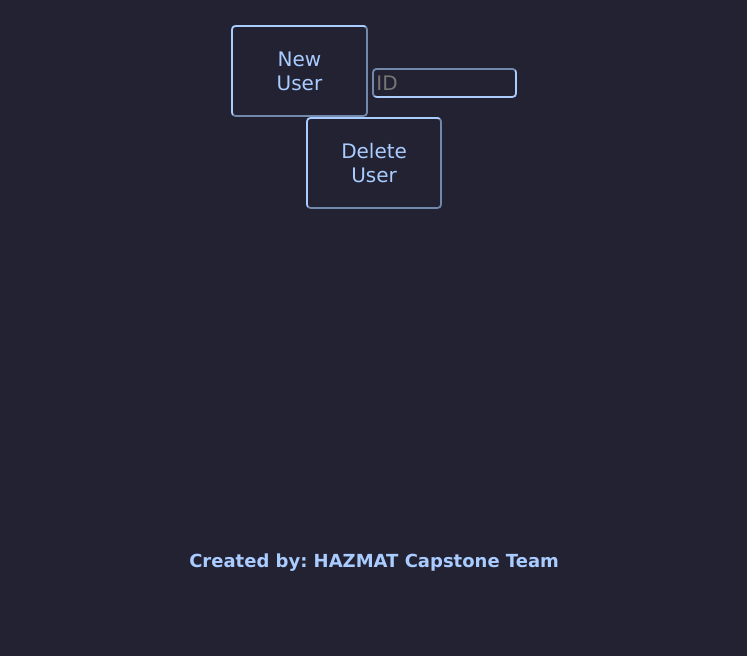
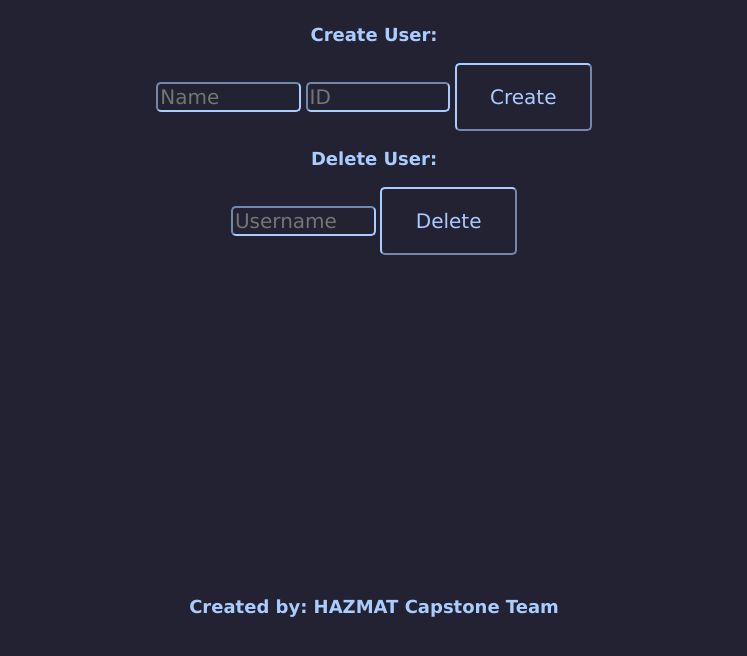
Before and after one commit to TylerMurray1/HAZMAT, a website: page public/admin.html in a window 1280 px wide. Shown: the part 84-740 px from the top of the page, without its empty margins (266-1013 px from the left). Drawn offline with nearby package versions, Linux system fonts and the light colour scheme.

Commit message:
Added in Delete User Functionality

```diff
--- a/public/admin.html
+++ b/public/admin.html
@@ -5,6 +5,7 @@
   <meta charset="utf-8">
   <link rel="stylesheet" type="text/css" href="/css/style.css">
   <script src="https://cdnjs.cloudflare.com/ajax/libs/jsrender/0.9.91/jsrender.js"></script>
+  <script src="https://ajax.aspnetcdn.com/ajax/jQuery/jquery-3.3.1.min.js"></script>
   <title>HAZMAT Tracking</title>
   <meta name="description" content="The HTML5 Gerald">
   <meta name="author" content="Ty and Kyle and Sam">
@@ -13,22 +14,47 @@
 
 <body>
 	<h1 id="home-banner">HAZMAT Admin Page</h1>
-  <div>
-    <div>
-      <button id="createUser" class="float-left submit-button">New User</button>
-      <input type="text" name="id_value" placeholder="ID">
+  <div vertical layout>
+    <div horizontal layout>
+      <p>Create User: </p>
+      <input type="text" id="create_name_field" placeholder="Name">
+      <input type="text" id="create_id_field" placeholder="ID">
+      <button id="createUser" class="float-left submit-button" onclick="submitData()">Create</button>
     </div>
-    <button id="deleteUser" class="float-left submit-button">Delete User</button>
+    <div horizontal layout>
+      <p>Delete User: </p>
+      <input type="text" id="delete_name_value" placeholder="Username">
+      <button id="deleteUser" class="float-left submit-button" onclick="deleteData()">Delete</button>
+    </div>
   </div>
   <script type="text/javascript">
-   document.getElementById("createUser").onclick = function () {
+   /*document.getElementById("createUser").onclick = function () {
        location.href = "http://localhost:3000/newUser";
    };
    document.getElementById("deleteUser").onclick = function () {
        location.href = "http://localhost:3000/newUser";
+   };*/
+   function submitData(){
+       var json = {};
+       json[document.getElementById("create_name_field").value] = document.getElementById("create_id_field").value;
+       $.ajax({
+         url: "/saveJSON",
+         type: "POST",
+         data: json
+       });
+       location.href = "http://localhost:3000/";
    };
+
+   function deleteData(){
+     var userID = document.getElementById("delete_name_value").value;
+     $.ajax({
+       url: "/deleteUserData",
+       type: "POST",
+       data: userID
+     });
+     location.href = "http://localhost:3000/";
+   }
  </script>
-
 </body>
 <footer>
 	<p>Created by: HAZMAT Capstone Team</p>
```
Also changed, not shown: public/newUser.html (deleted, +0 -36 lines), server.js (+17 -5 lines), public/users.json (line endings or trailing spaces).
